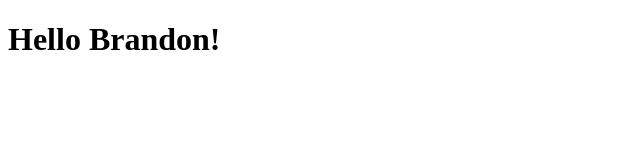
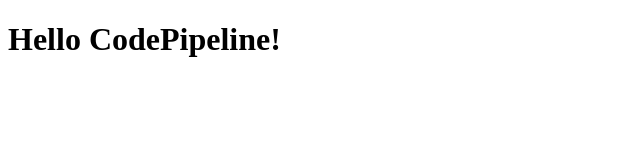
Before and after one commit to brandonrich/ecs-testing, a plain HTML site: page index.html in a window 1280 px wide. Shown: the whole page, without its empty margins (0-640 px from the left). Drawn offline with Linux system fonts and the light colour scheme.

Commit message:
website change

```diff
--- a/index.html
+++ b/index.html
@@ -4,6 +4,6 @@
     <title>Hello Brandon!</title>
 </head>
 <body>
-    <h1>Hello Brandon!</h1>
+    <h1>Hello CodePipeline!</h1>
 </body>
 </html>
```
